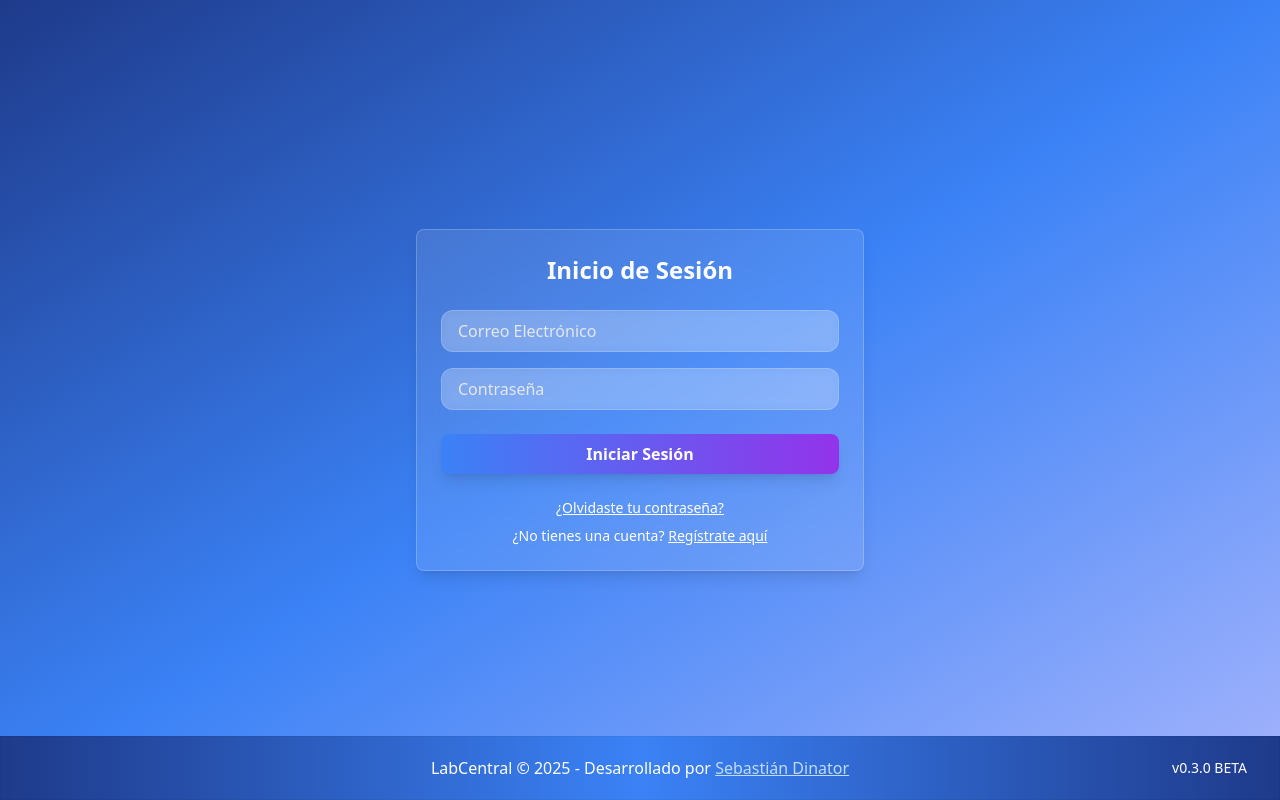
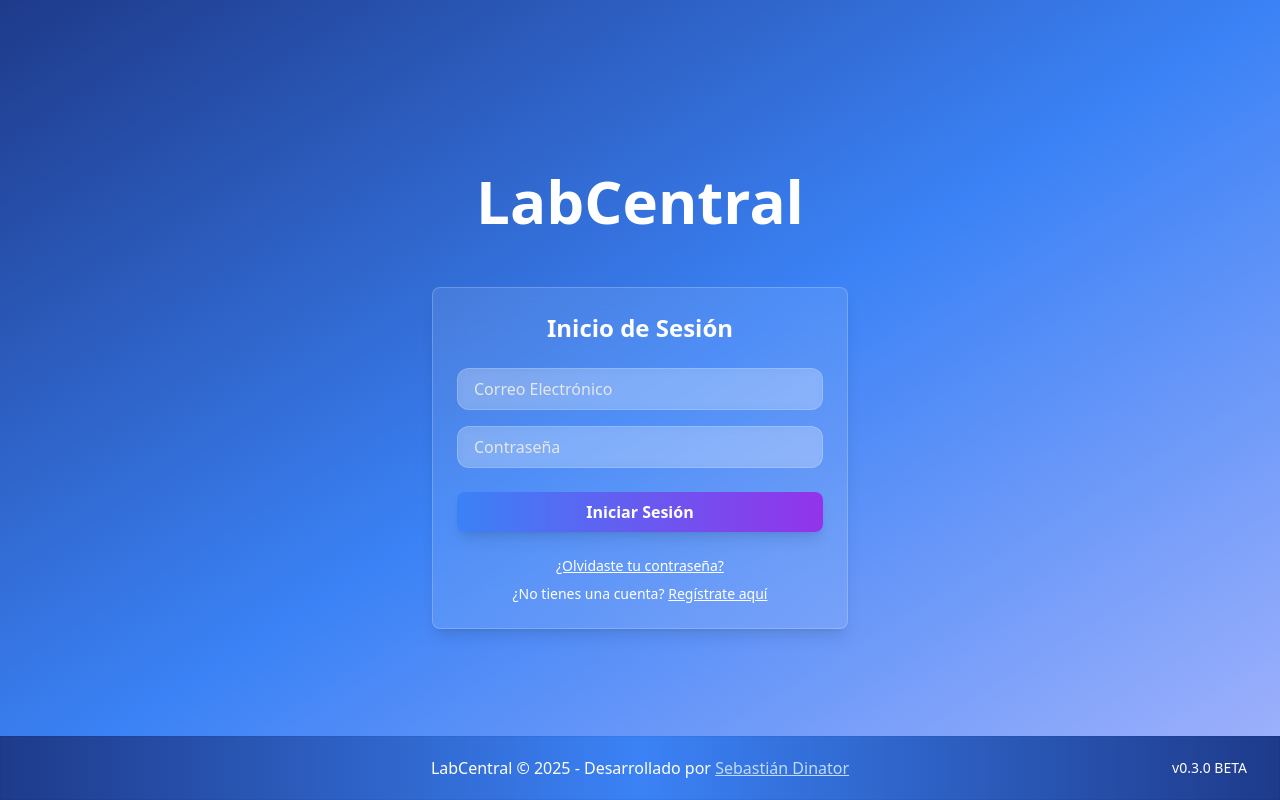
Before and after one commit to Seva41/LabCentral, a Next.js app in the folder labselector/: page /login in a window 1280 px wide. Built offline with nearby package versions, Linux system fonts and the light colour scheme.

Commit message:
Título en login

```diff
--- a/labselector/pages/login.js
+++ b/labselector/pages/login.js
@@ -32,9 +32,12 @@ function Login() {
 
   return (
     <div className="layout flex items-center justify-center min-h-screen">
+      <div className="w-full max-w-md px-4">
+        <h1 className="text-6xl font-bold text-center mb-14">LabCentral</h1>
 
-      <form onSubmit={handleLogin} className="card w-full max-w-md p-8 space-y-6">
-        <h1 className="text-2xl font-bold text-center">Inicio de Sesión</h1>
+        {/* Form con estilo .card para un efecto glassmorphism */}
+        <form onSubmit={handleLogin} className="card w-full p-8 space-y-6">
+          <h2 className="text-2xl font-bold text-center">Inicio de Sesión</h2>
 
           <div className="space-y-4">
             <input
@@ -56,11 +59,8 @@ function Login() {
             />
           </div>
 
-        {/* Aplica la clase .button para el estilo de botón gradiente */}
-        <button
-          type="submit"
-          className="button w-full button-gradient"
-        >
+          {/* Botón con gradiente */}
+          <button type="submit" className="button w-full bg-gradient-to-r from-[#3b82f6] to-[#9333ea]">
             Iniciar Sesión
           </button>
 
@@ -80,6 +80,7 @@ function Login() {
           </div>
         </form>
       </div>
+    </div>
   );
 }
 
```
Lines whose indentation alone changed are shown as unchanged.
